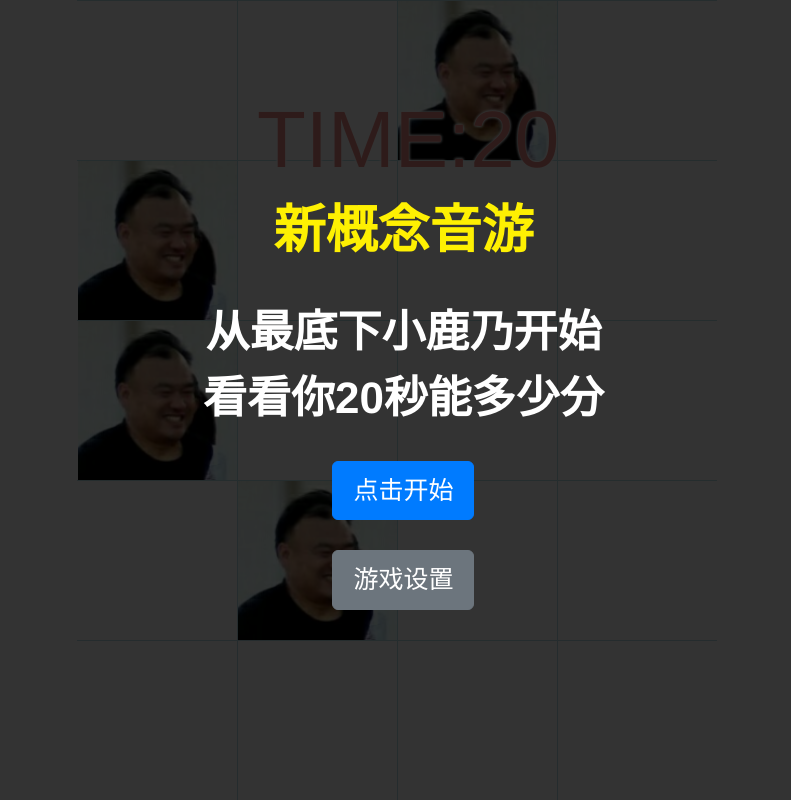
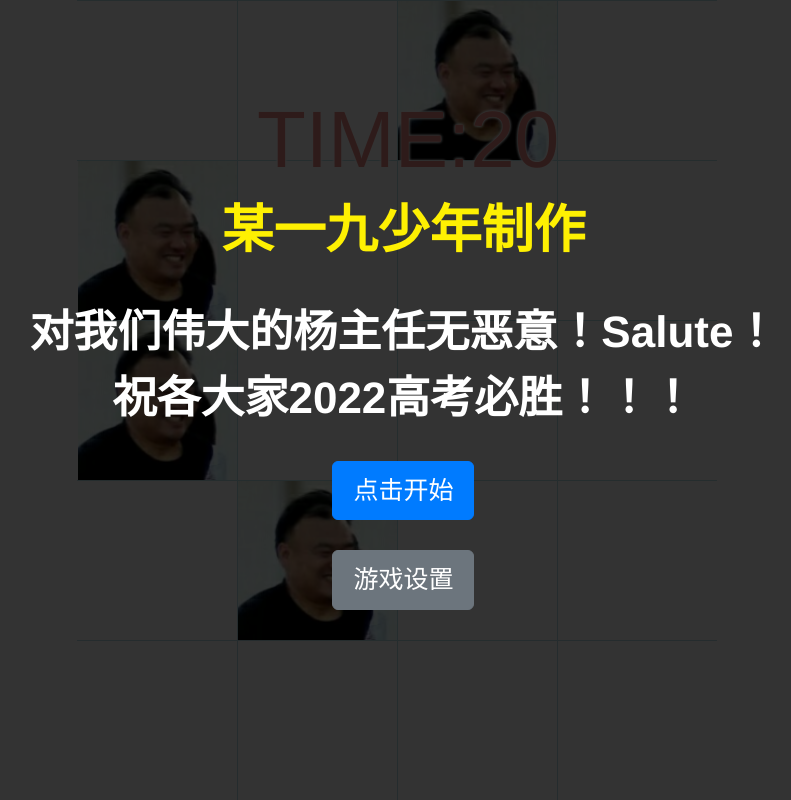
Before and after one commit to limoest/chunchun, a PHP site: page / in a window 1280 px wide. Shown: the whole page, without its empty margins (243-1034 px from the left). Run offline with PHP 8.4, Linux system fonts and the light colour scheme; some libraries are stand-ins or nearby versions.

Commit message:
Update index.php

```diff
--- a/index.php
+++ b/index.php
@@ -2,9 +2,9 @@
 <html>
 
 <head>
-    <title>吃掉小鹿乃</title>
-    <meta itemprop="name" content="吃掉小鹿乃" />
-    <meta itemprop="description" content="新概念音游" />
+    <title>别踩春春</title>
+    <meta itemprop="name" content="别踩春春" />
+    <meta itemprop="description" content="某一九少年制作" />
     <meta itemprop="image" content="https://www.thac.cc/kano/res/logo.jpg" />
     <meta charset="utf-8" />
     <meta name="viewport" content="initial-scale=1, user-scalable=no, minimum-scale=1.0, maximum-scale=1.0, width=device-width,target-densitydpi=device-dpi" />
@@ -38,10 +38,10 @@
         <div class="welcome-bg FILL"></div>
         <div class="FILL BOX-M" style="position:absolute;top:0;left:0;right:0;bottom:0;z-index:5;">
             <div style="margin:0 8% 0 9%;">
-                <div style="font-size:2.6em; color:#FEF002;">新概念音游</div><br />
+                <div style="font-size:2.6em; color:#FEF002;">某一九少年制作</div><br />
                 <div style="font-size:2.2em; color:#fff; line-height:1.5em;">
-                    从最底下小鹿乃开始<br />
-                    看看你20秒能多少分<br />
+                   对我们伟大的杨主任无恶意！Salute！<br />
+                    祝各大家2022高考必胜！！！<br />
                 </div>
                 <br />
                 <div id="btn_group" style="display: block;">
```
